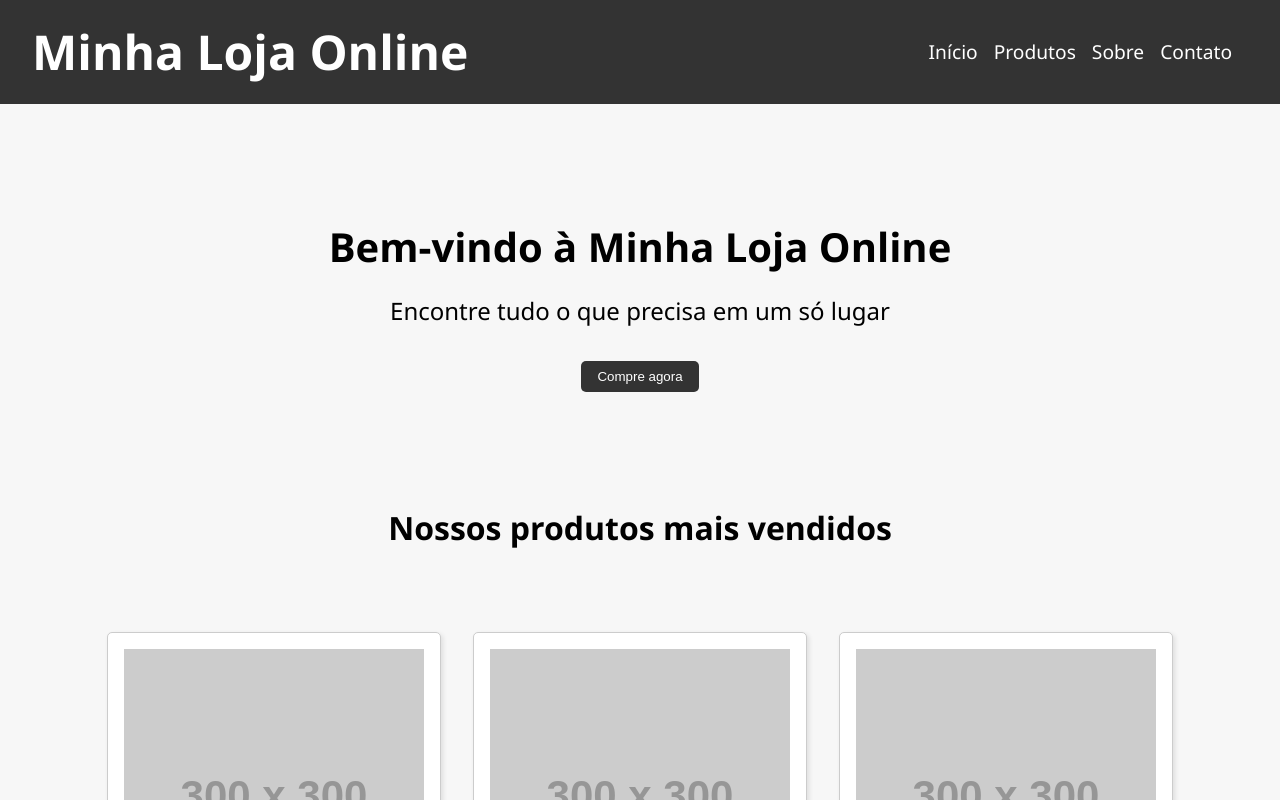
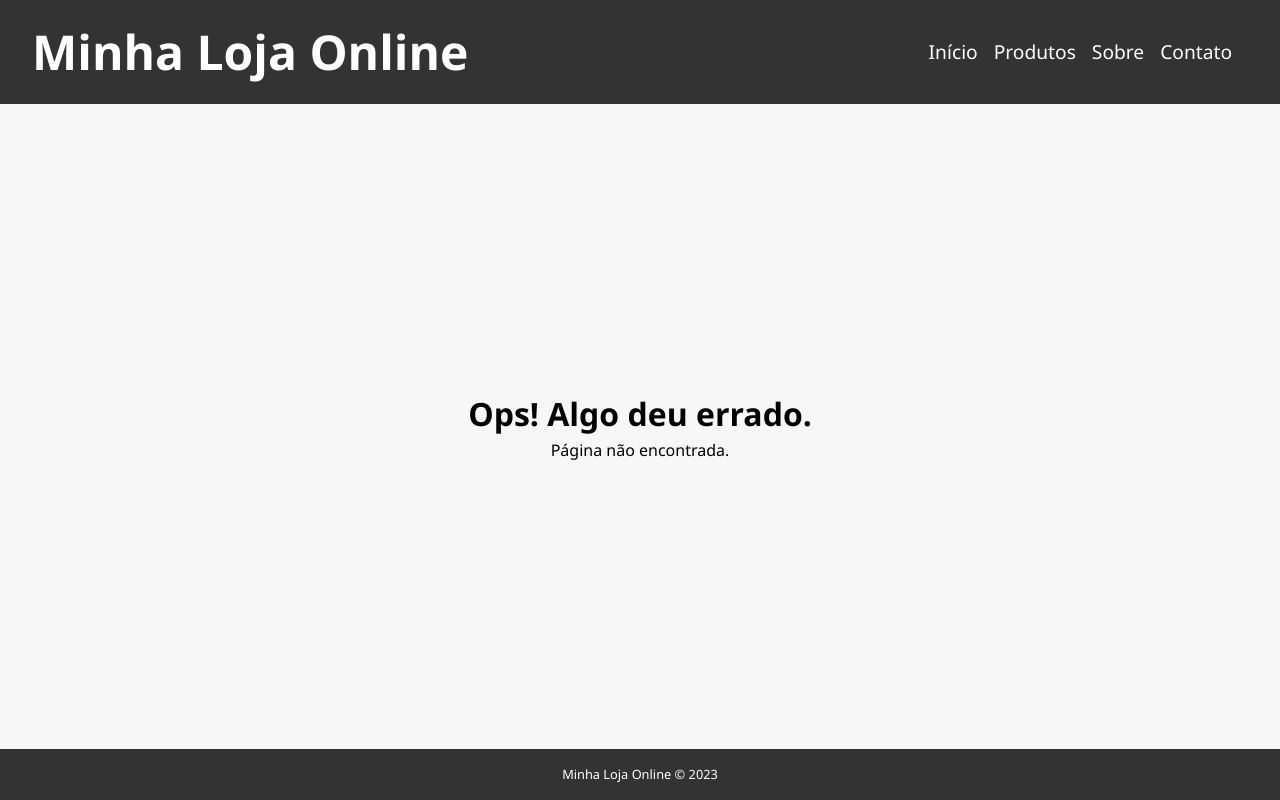
Before and after one commit to Rvaranda/ecommerce, a React (Vite) app: page /products/1 in a window 1280 px wide. Shown: the top 800 px of the page. Built offline with nearby package versions, Linux system fonts and the light colour scheme.

Commit message:
Created router and a default error page

```diff
--- a/src/index.css
+++ b/src/index.css
@@ -15,7 +15,8 @@ main {
   flex-grow: 1;
 }
 
-.App {
+.App,
+.errorMsg {
   display: flex;
   flex-direction: column;
   min-height: 100vh;
@@ -146,3 +147,13 @@ footer {
   color: #fff;
   font-size: 0.8rem;
 }
+
+/* ERROR PAGE */
+
+.errorMsg>div {
+  flex-grow: 1;
+  display: flex;
+  flex-direction: column;
+  justify-content: center;
+  align-items: center;
+}
--- a/src/main.jsx
+++ b/src/main.jsx
@@ -1,8 +1,18 @@
 import React from 'react';
 import ReactDOM from 'react-dom/client';
+import { createBrowserRouter, RouterProvider } from 'react-router-dom';
 import App from './App';
+import ErrorPage from './pages/ErrorPage';
 import './index.css';
 
+const router = createBrowserRouter([
+    {
+        path: '/',
+        element: <App />,
+        errorElement: <ErrorPage />
+    }
+]);
+
 ReactDOM.createRoot(document.getElementById('root')).render(
-    <App />
+    <RouterProvider router={router} />
 );
--- /dev/null
+++ b/src/pages/ErrorPage.jsx
@@ -0,0 +1,21 @@
+import { useRouteError } from "react-router-dom";
+
+import Header from "../components/Header";
+import Footer from "../components/Footer";
+
+function ErrorPage() {
+  return (
+    <div className='errorMsg'>
+      <Header />
+
+      <div>
+        <h1>Ops! Algo deu errado.</h1>
+        <p>Página não encontrada.</p>
+      </div>
+
+      <Footer />
+    </div>
+  );
+}
+
+export default ErrorPage;
```
